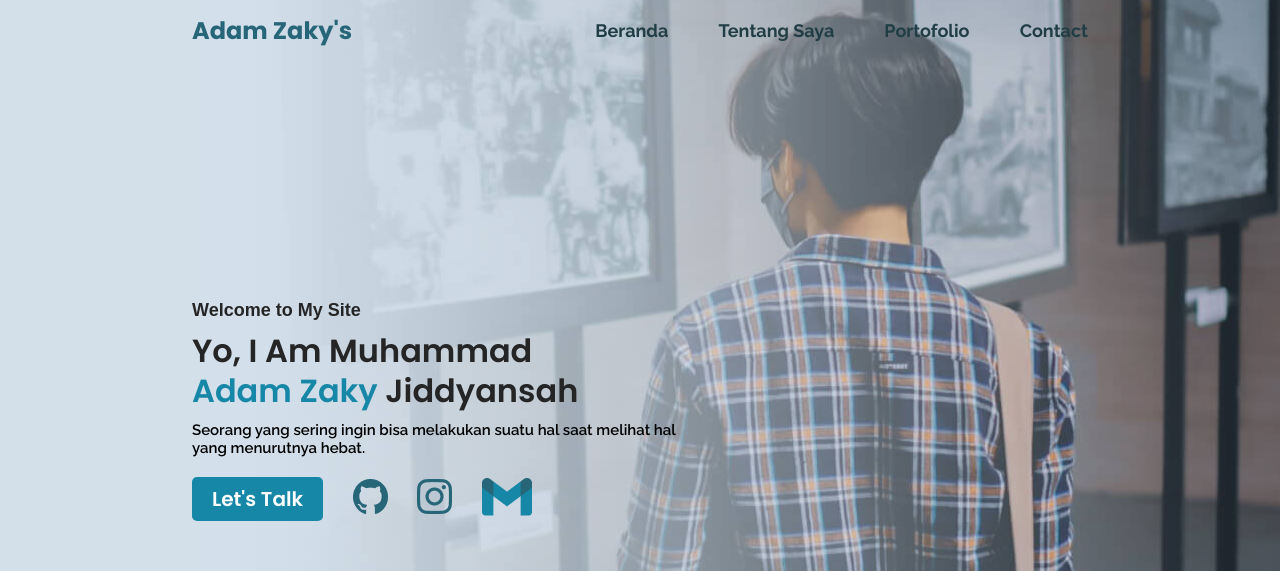
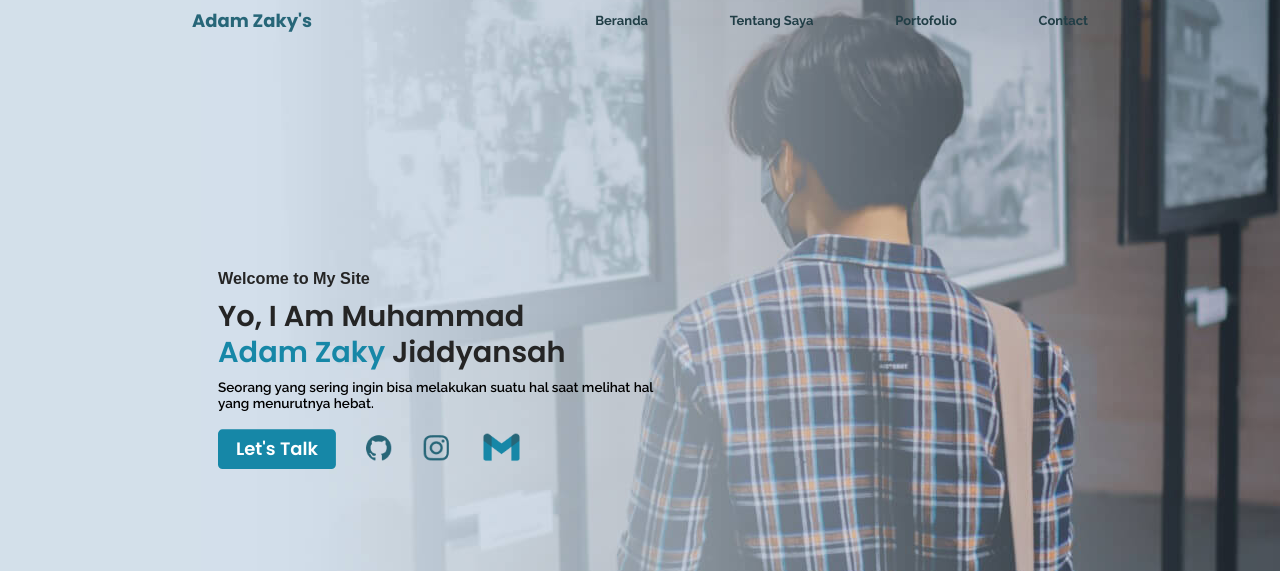
Before and after one commit to adamzakys/adamzakys.github.io, a website: page index.html in a window 1280 px wide. Shown: the top 571 px of the page. Drawn offline with nearby package versions, Linux system fonts and the light colour scheme.

Commit message:
Update style.css

```diff
--- a/other/style.css
+++ b/other/style.css
@@ -595,6 +595,7 @@ footer{
     background-color: #276678;
     color: white;
     padding-top: 40px;
+    height: fit-content;
     padding-bottom: 55px;
     display: flex;
     justify-content: space-around;
@@ -653,8 +654,15 @@ footer .fcontent .fnav ul li a:hover{
 
 
 @media screen and (max-width:1367px){
+    img{
+        transform: scale(0.8);
+    }
+    .headc {
+        height: 45px;
+    }
     nav {
         width: 70%;
+        height: 40px;
     }
     .container{
         width: 70%;
@@ -664,6 +672,17 @@ footer .fcontent .fnav ul li a:hover{
     }
     nav ul{
         width: 55%;
+
+    }
+    nav ul li a{
+        font-size: var(--small-font-size);
+
+    }
+    nav .logo h2{
+        font-size: var(--h3-font-size);
+    }
+    .hero {
+        height: 90%;
     }
     .topwrapper{
         height: 820px;
@@ -679,6 +698,25 @@ footer .fcontent .fnav ul li a:hover{
     .afoto img {
         width: 290px;
         margin-left: 100px;
+    }
+    #slider {
+        width: 55%;
+    }
+    #slider img{
+        transform: scale(1);
+    }
+    #contact,
+    .texth,
+    .aboutm,
+    .porto{
+        transform: scale(0.9);
+    }
+    .fcontent{
+        transform: scale(0.9);
+    }
+    footer{
+        padding-top: 30px;
+        padding-bottom: 30px;
     }
 }
 
```
